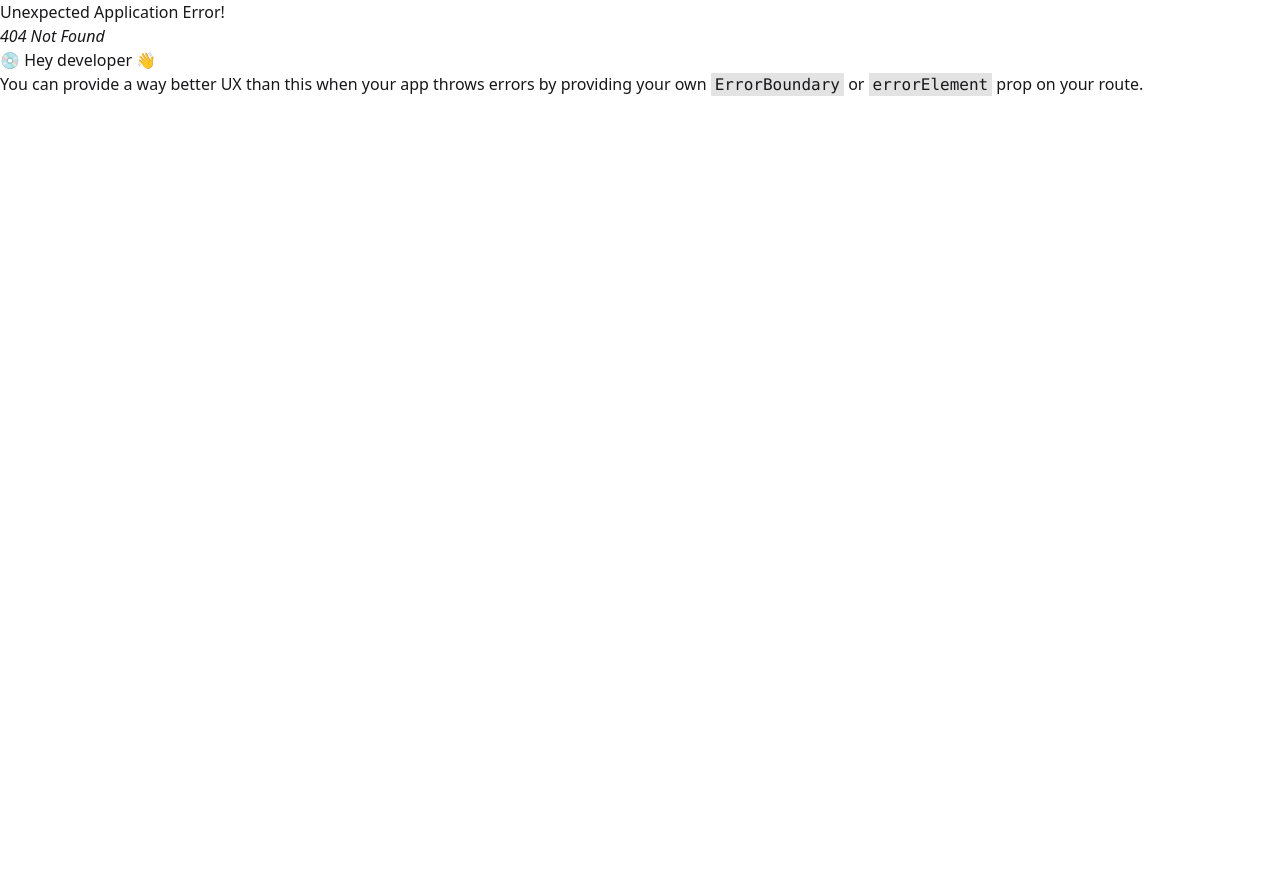
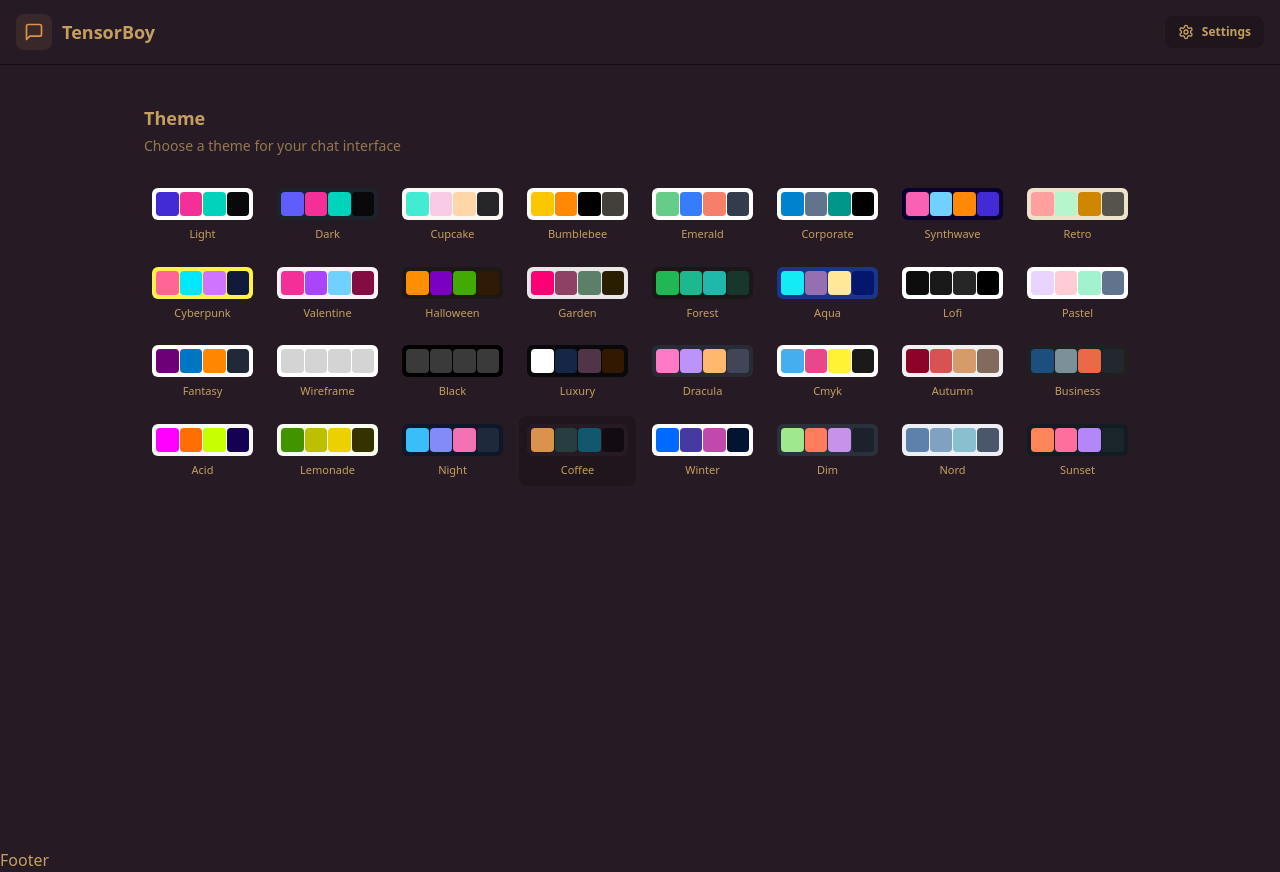
Before and after one commit to Nevin100/NewsMail, a React (Vite) app in the folder frontend/: page /settings in a window 1280 px wide. Before the commit this address had no page. Before the commit the page ends 800 px from the top, so only its background shows below. Built offline with nearby package versions, Linux system fonts and the light colour scheme.

Commit message:
Completed NewsLetter

```diff
--- a/frontend/package.json
+++ b/frontend/package.json
@@ -20,7 +20,8 @@
     "react-icons": "^5.5.0",
     "react-redux": "^9.2.0",
     "react-router-dom": "^7.3.0",
-    "tailwindcss": "^4.0.12"
+    "tailwindcss": "^4.0.12",
+    "zustand": "^5.0.3"
   },
   "devDependencies": {
     "@eslint/js": "^9.21.0",
--- a/frontend/src/App.jsx
+++ b/frontend/src/App.jsx
@@ -1,16 +1,19 @@
 import { Outlet } from "react-router-dom";
 import Navbar from "./Components/Navbar.jsx";
 import Footer from "./Components/Footer.jsx";
+import { useThemeStore } from "./Context/useThemeStroe.js";
 
 function App() {
+  const { theme } = useThemeStore();
+
   return (
-    <>
+    <div data-theme={theme}>
       <Navbar />
       <main className="min-h-screen max-w-screen-2xl mx-auto px-4 py-6 font-Montesarrat  ">
         <Outlet />
       </main>
       <Footer />
-    </>
+    </div>
   );
 }
 
--- a/frontend/src/Components/Navbar.jsx
+++ b/frontend/src/Components/Navbar.jsx
@@ -1,11 +1,41 @@
-import React from "react";
+import { Link } from "react-router-dom";
+import { MessageSquare, Settings } from "lucide-react";
 
 const Navbar = () => {
   return (
-    <div>
-      <h1>Navbar</h1>
-    </div>
+    <header
+      className="bg-base-100 border-b border-base-300 fixed w-full top-0 z-40
+    backdrop-blur-lg"
+    >
+      <div className="container mx-auto px-4 h-16">
+        <div className="flex items-center justify-between h-full">
+          <div className="flex items-center gap-8">
+            <Link
+              to="/"
+              className="flex items-center gap-2.5 hover:opacity-80 transition-all"
+            >
+              <div className="size-9 rounded-lg bg-primary/10 flex items-center justify-center">
+                <MessageSquare className="w-5 h-5 text-primary" />
+              </div>
+              <h1 className="text-lg font-bold">TensorBoy</h1>
+            </Link>
+          </div>
+
+          <div className="flex items-center gap-2">
+            <Link
+              to={"/settings"}
+              className={`
+              btn btn-sm gap-2 transition-colors
+
+              `}
+            >
+              <Settings className="w-4 h-4" />
+              <span className="hidden sm:inline">Settings</span>
+            </Link>
+          </div>
+        </div>
+      </div>
+    </header>
   );
 };
-
 export default Navbar;
--- a/frontend/src/Components/NewsLetterImage.jsx
+++ b/frontend/src/Components/NewsLetterImage.jsx
@@ -1,4 +1,4 @@
-const NewsLetterImage = ({ title, subtitle }) => {
+const NewsLetterImage = ({ title }) => {
   return (
     <div className="hidden lg:flex items-center justify-center bg-base-200 p-2">
       <div className="max-w-md text-center">
@@ -13,7 +13,6 @@ const NewsLetterImage = ({ title, subtitle }) => {
           ))}
         </div>
         <h2 className="text-2xl font-bold mb-4">{title}</h2>
-        <p className="text-base-content/60">{subtitle}</p>
       </div>
     </div>
   );
--- /dev/null
+++ b/frontend/src/Context/useThemeStroe.js
@@ -0,0 +1,9 @@
+import { create } from "zustand";
+
+export const useThemeStore = create((set) => ({
+  theme: localStorage.getItem("chat-theme") || "coffee",
+  setTheme: (theme) => {
+    localStorage.setItem("chat-theme", theme);
+    set({ theme });
+  },
+}));
--- a/frontend/src/Pages/NewsLetterPage.jsx
+++ b/frontend/src/Pages/NewsLetterPage.jsx
@@ -56,12 +56,7 @@ const NewsLetterPage = () => {
         </div>
       </div>
 
-      <NewsLetterImage
-        title={"Get AI tips and plug-and-play code—drop your email!"}
-        subtitle={
-          "Get an email summary of the latest breakthrough news, models, research, and repos and much more.."
-        }
-      />
+      <NewsLetterImage title={"Get AI tips, Just drop your email!"} />
     </div>
   );
 };
--- /dev/null
+++ b/frontend/src/Pages/Settings.jsx
@@ -0,0 +1,47 @@
+import { THEMES } from "../Constants/index.js";
+import { useThemeStore } from "../Context/useThemeStroe.js";
+const SettingsPage = () => {
+  const { theme, setTheme } = useThemeStore();
+
+  return (
+    <div className="h-screen container mx-auto px-4 pt-20 max-w-5xl">
+      <div className="space-y-6">
+        <div className="flex flex-col gap-1">
+          <h2 className="text-lg font-semibold">Theme</h2>
+          <p className="text-sm text-base-content/70">
+            Choose a theme for your chat interface
+          </p>
+        </div>
+
+        <div className="grid grid-cols-4 sm:grid-cols-6 md:grid-cols-8 gap-2">
+          {THEMES.map((t) => (
+            <button
+              key={t}
+              className={`
+                group flex flex-col items-center gap-1.5 p-2 rounded-lg transition-colors
+                ${theme === t ? "bg-base-200" : "hover:bg-base-200/50"}
+              `}
+              onClick={() => setTheme(t)}
+            >
+              <div
+                className="relative h-8 w-full rounded-md overflow-hidden"
+                data-theme={t}
+              >
+                <div className="absolute inset-0 grid grid-cols-4 gap-px p-1">
+                  <div className="rounded bg-primary"></div>
+                  <div className="rounded bg-secondary"></div>
+                  <div className="rounded bg-accent"></div>
+                  <div className="rounded bg-neutral"></div>
+                </div>
+              </div>
+              <span className="text-[11px] font-medium truncate w-full text-center">
+                {t.charAt(0).toUpperCase() + t.slice(1)}
+              </span>
+            </button>
+          ))}
+        </div>
+      </div>
+    </div>
+  );
+};
+export default SettingsPage;
--- a/frontend/src/Routes/Router.jsx
+++ b/frontend/src/Routes/Router.jsx
@@ -5,6 +5,7 @@ import GoalsExtensionPage from "../Pages/GoalsExtensionPage.jsx";
 import LifeCookbook from "../Pages/LifeCookbook.jsx";
 import NewsLetterPage from "../Pages/NewsLetterPage.jsx";
 import RedPillPage from "../Pages/RedPillPage.jsx";
+import Settings from "../Pages/Settings.jsx";
 import StatisticsPage from "../Pages/StatisticsPage.jsx";
 import App from "../App.jsx";
 
@@ -41,6 +42,10 @@ const router = createBrowserRouter([
         path: "/StatisticsPage",
         element: <StatisticsPage />,
       },
+      {
+        path: "/settings",
+        element: <Settings />,
+      },
     ],
   },
 ]);
--- a/frontend/src/index.css
+++ b/frontend/src/index.css
@@ -2,4 +2,6 @@
 @import url('https://fonts.googleapis.com/css2?family=Roboto:ital,wght@0,100..900;1,100..900&display=swap');
 
 @import "tailwindcss";
-@plugin "daisyui";
+@plugin "daisyui" {
+  themes: all;
+}
```
Also changed, not shown: 1 other file (tests, documents, lock files or other folders).
